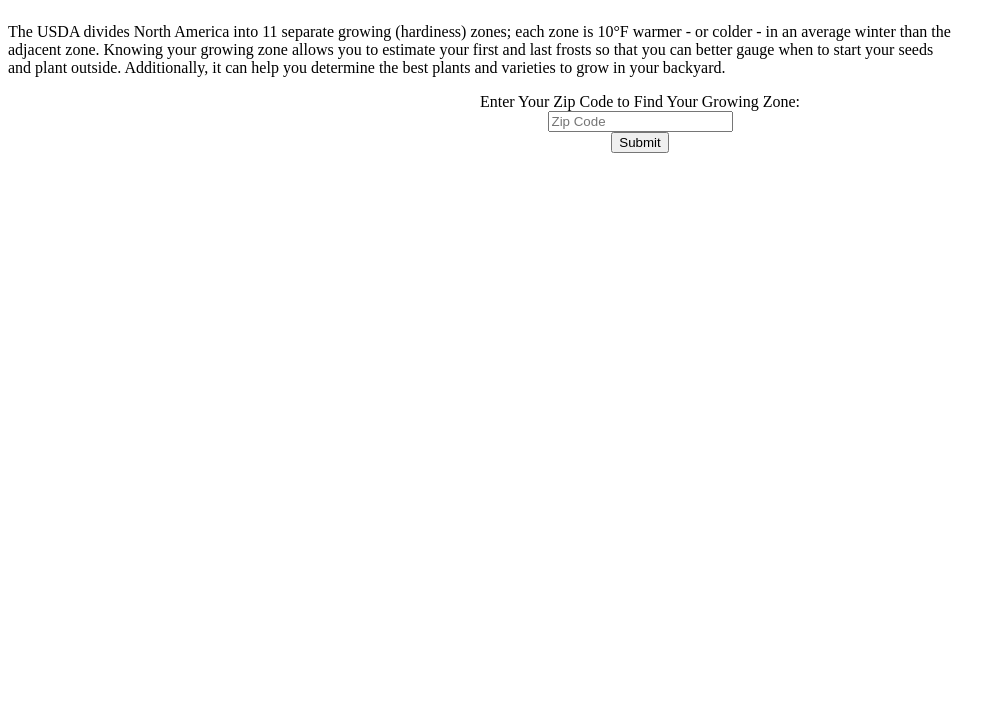
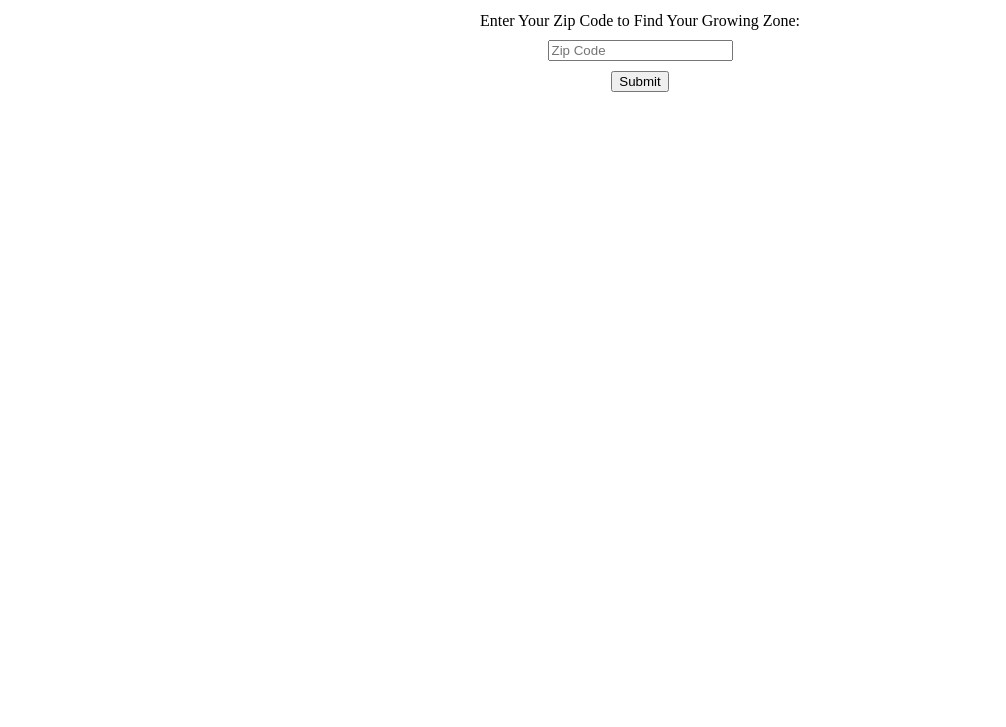
Before and after one commit to kjdonoghue/growing-zone-finder, a plain HTML site: page index.html in a window 1280 px wide. Shown: the part 73-800 px from the top of the page, without its empty margins (0-1006 px from the left). Drawn offline with Linux system fonts and the light colour scheme.

Commit message:
completed app

```diff
--- a/app.js
+++ b/app.js
@@ -13,6 +13,10 @@ submitButton.addEventListener('click', async () => {
 
     let zipCode = zipCodeTB.value
 
+    const zipCodeRegex = /^\d{5}$/
+
+    if (zipCodeRegex.test(zipCode)) {
+
         let result = await fetchZone(zipCode)
 
         let zone = `<div class="zoneDisplay">
@@ -25,4 +29,9 @@ submitButton.addEventListener('click', async () => {
 
         resultsContainer.innerHTML = zone
         zipCodeTB.value = ''
+
+    } else {
+        resultsContainer.innerHTML = 'Please enter a valid zip code.'
+        zipCodeTB.value = ''
+    }
 })
--- a/index.html
+++ b/index.html
@@ -9,18 +9,11 @@
 <body>
 
     <h1>Hardiness Zone Finder</h1>
-    <div class='descriptionContainer'>
-    <p>The USDA divides North America into 11 separate growing (hardiness) zones;
-     each zone is 10°F warmer - or colder - in an average winter than the adjacent zone.
-     Knowing your growing zone allows you to estimate your first and last frosts so that
-     you can better gauge when to start your seeds and plant outside. Additionally, it can
-     help you determine the best plants and varieties to grow in your backyard.</p>
-    </div>
 
     <div class='inputContainer'>
-        <label> Enter Your Zip Code to Find Your Growing Zone: </label>
-        <input type='text' placeholder='Zip Code' id='zipCodeTB' />
-        <button id='submitButton'>Submit</button>
+        <label class='input'> Enter Your Zip Code to Find Your Growing Zone: </label>
+        <input type='text' placeholder='Zip Code' id='zipCodeTB' class='input'/>
+        <button id='submitButton' class='input'>Submit</button>
     </div>
 
     <div id='resultsContainer'>
--- a/styles.css
+++ b/styles.css
@@ -1,11 +1,5 @@
-h1 {
-    text-align: center;
-}
-
-.descriptionContainer {
-    display: flex;
-    justify-content: center;
-    width: 75%;
+body {
+    text-align: center
 }
 
 .inputContainer {
@@ -15,10 +9,12 @@ h1 {
 
 }
 
+.input {
+    margin: 5px;
+}
 
 .zoneDisplay {
     display: flex;
     flex-direction: column;
     align-items: center;
-
 }
```
Lines whose indentation alone changed are shown as unchanged.
